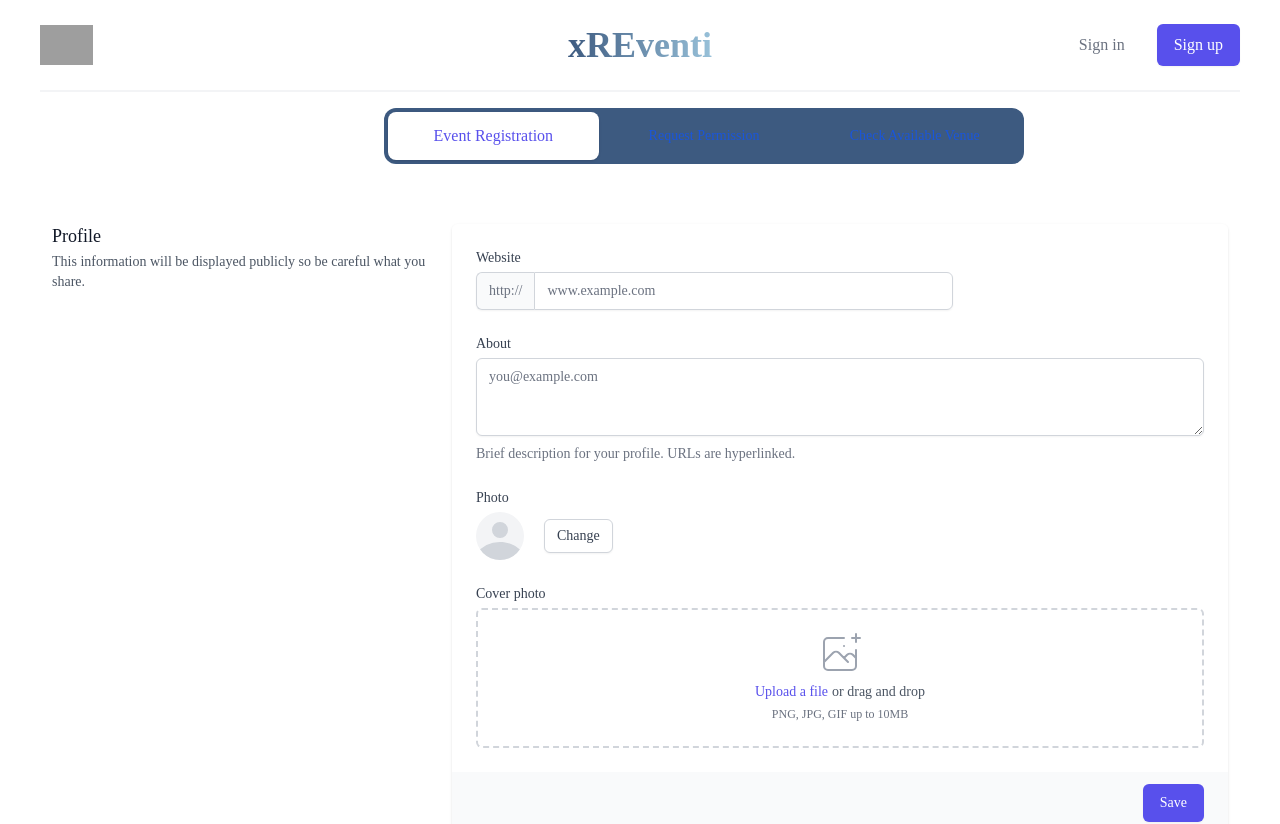
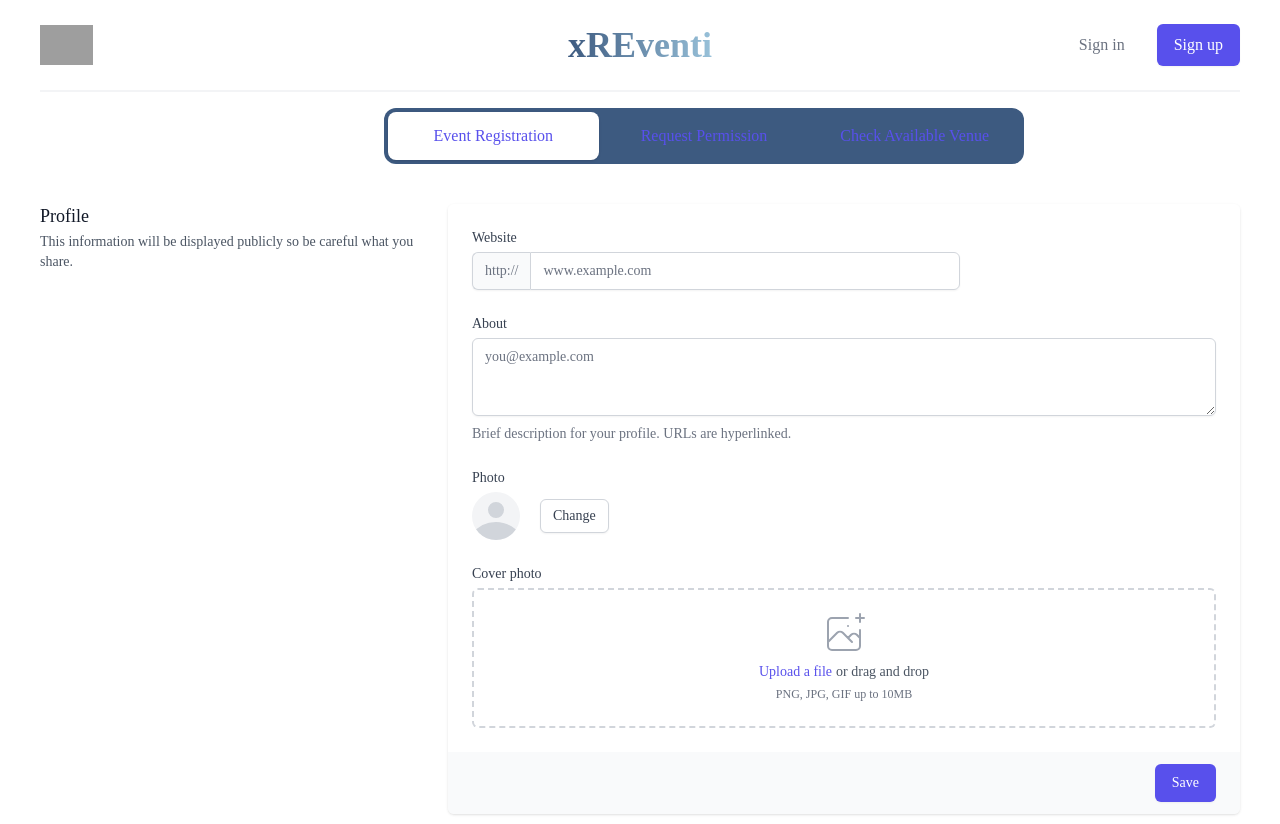
Before and after one commit to Devang-Shah-49/frontend-boilerplate, a React (Create React App) app: page /committee/create-event in a window 1280 px wide. Shown: the top 824 px of the page. Built offline with nearby package versions, Linux system fonts and the light colour scheme; sample sign-in values are in the browser's storage; grey boxes are pictures that could not be loaded; a web font is replaced by a local one.

Commit message:
Create event update

```diff
--- a/src/components/Committee/CreateEvent.jsx
+++ b/src/components/Committee/CreateEvent.jsx
@@ -19,44 +19,35 @@ export default function CreateEvent() {
                   'w-full rounded-lg py-3.5 text-md font-medium leading-5 text-indigo-600',
                   'ring-white ring-opacity-60 ring-offset-2 ring-offset-blue-400 focus:outline-none focus:ring-2',
                   selected
-                    ? 'bg-white shadow'
+                    ? 'bg-white shadow text-bdazzledblue'
                     : 'text-blue-100 hover:bg-white/[0.12] hover:text-white'
                 )
               }>Event Registration</Tab>
             <Tab className={({ selected }) =>
                 classNames(
-                  'w-full rounded-lg py-3.5 text-sm font-medium leading-5 text-blue-700',
+                  'w-full rounded-lg py-3.5 text-md font-medium leading-5 text-indigo-600',
                   'ring-white ring-opacity-60 ring-offset-2 ring-offset-blue-400 focus:outline-none focus:ring-2',
                   selected
-                    ? 'bg-white shadow'
+                    ? 'bg-white shadow text-bdazzledblue'
                     : 'text-blue-100 hover:bg-white/[0.12] hover:text-white'
                 )
               }>Request Permission</Tab>
             <Tab className={({ selected }) =>
                 classNames(
-                  'w-full rounded-lg py-3.5 text-sm font-medium leading-5 text-blue-700',
+                  'w-full rounded-lg py-3.5 text-md font-medium leading-5 text-indigo-600',
                   'ring-white ring-opacity-60 ring-offset-2 ring-offset-blue-400 focus:outline-none focus:ring-2',
                   selected
-                    ? 'bg-white shadow'
+                    ? 'bg-white shadow text-bdazzledblue'
                     : 'text-blue-100 hover:bg-white/[0.12] hover:text-white'
                 )
               }>Check Available Venue</Tab>
         </Tab.List>
         <Tab.Panels className="mt-2">
-          <Tab.Panel className={classNames(
-                'rounded-xl bg-white p-3',
-                'ring-white ring-opacity-60 ring-offset-2 ring-offset-blue-400 focus:outline-none focus:ring-2'
-              )}>
+          <Tab.Panel>
               <CreateEventForm/>
         </Tab.Panel>
-          <Tab.Panel className={classNames(
-                'rounded-xl bg-white p-3',
-                'ring-white ring-opacity-60 ring-offset-2 ring-offset-blue-400 focus:outline-none focus:ring-2'
-              )}>Request Permission</Tab.Panel>
-          <Tab.Panel className={classNames(
-                'rounded-xl bg-white p-3',
-                'ring-white ring-opacity-60 ring-offset-2 ring-offset-blue-400 focus:outline-none focus:ring-2'
-              )}>Check Available Status</Tab.Panel>
+          <Tab.Panel >Request Permission</Tab.Panel>
+          <Tab.Panel>Check Available Status</Tab.Panel>
         </Tab.Panels>
       </Tab.Group>
 
```
